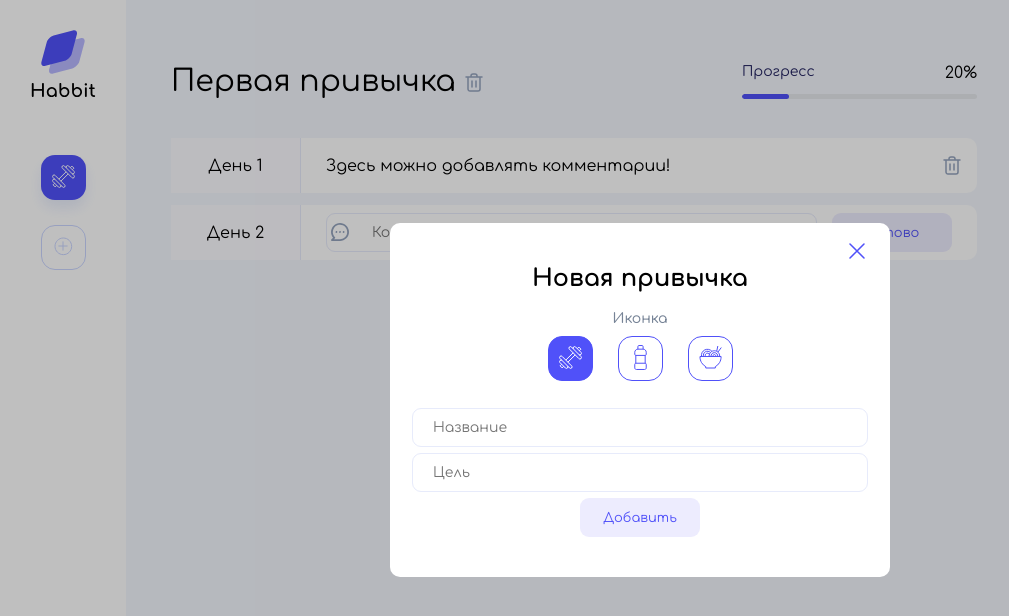
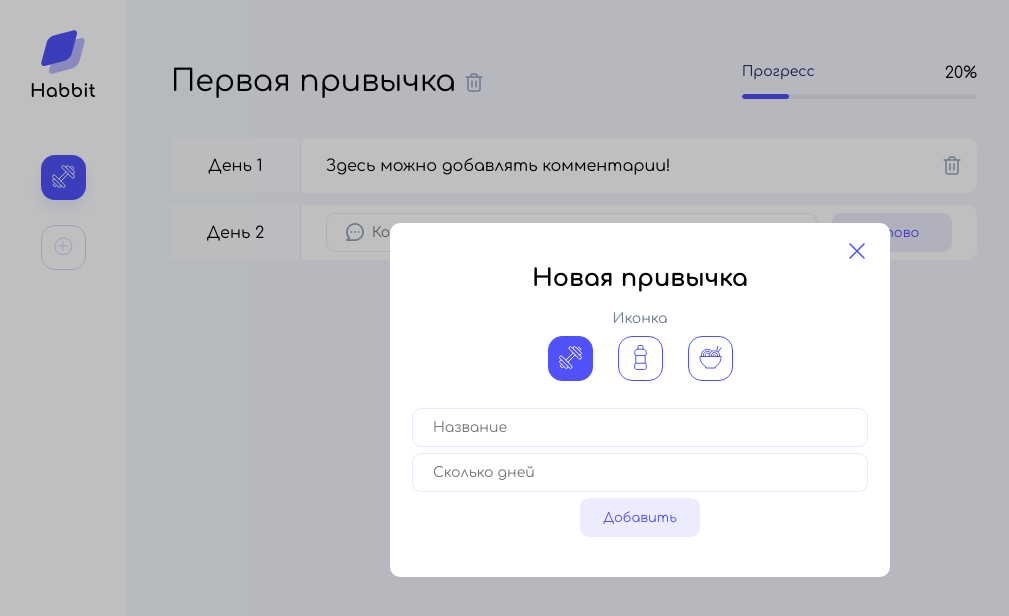
Before and after one commit to alivka-oko/habit-tracker, a plain HTML site: page index.html in a window 1280 px wide. Both pictures are taken after a click on the button 63 px from the left and 247 px from the top of the page. Shown: the whole page, without its empty margins (0-1009 px from the left). Drawn offline with Linux system fonts and the light colour scheme.

Commit message:
легкие правки

```diff
--- a/index.html
+++ b/index.html
@@ -72,7 +72,7 @@
                 <form class="popup__form" onsubmit="addHabbit(event)">
                     <input type="text" name="name" placeholder="Название">
                     <input type="text" name="icon" hidden="true" value="sport">
-                    <input type="number" name="target" placeholder="Цель">
+                    <input type="number" name="target" placeholder="Сколько дней">
                     <button class="button" type="submit">Добавить</button>
                 </form>
                 <button class="close-popup" onclick="togglePopup()"><img src="images/close.svg"
--- a/styles/style.css
+++ b/styles/style.css
@@ -190,7 +190,7 @@ h1 {
 .input__icon {
     position: absolute;
     top: 10px;
-    left: 20px;
+    left: 35px;
 }
 
 .habbit>div {
```
